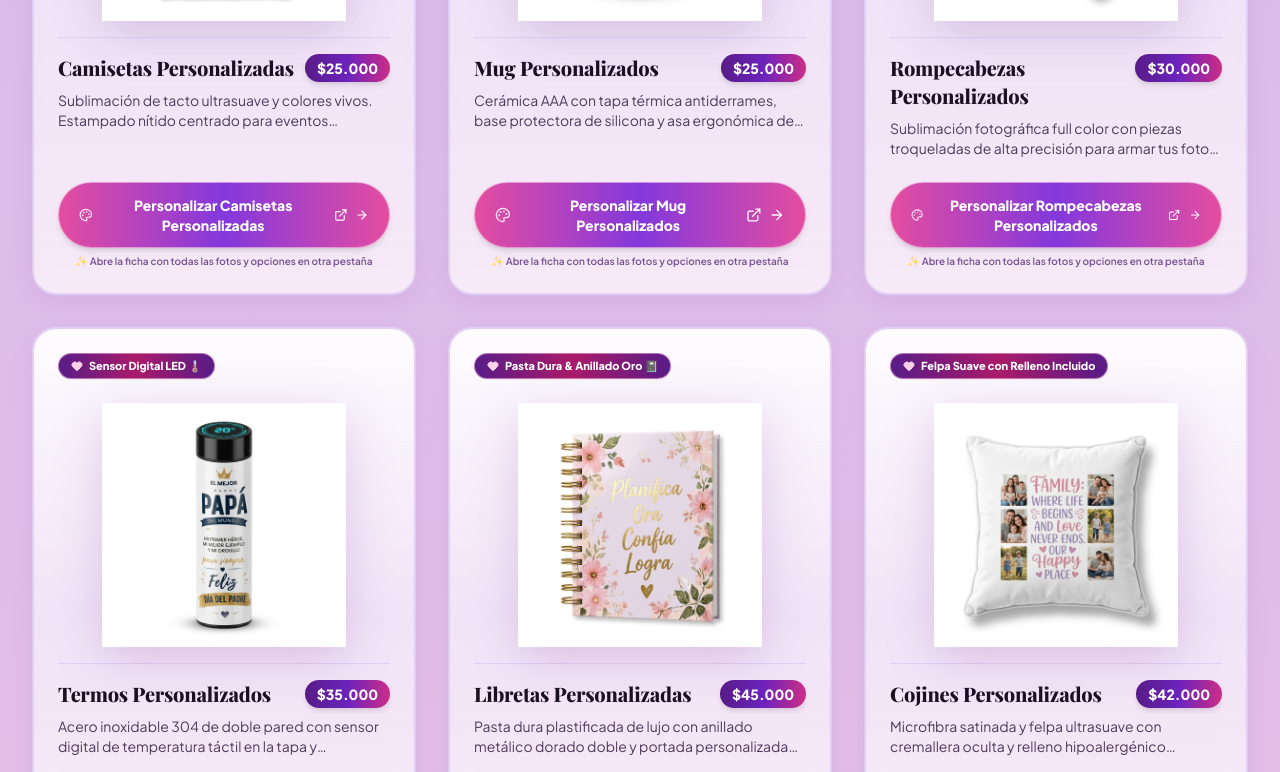
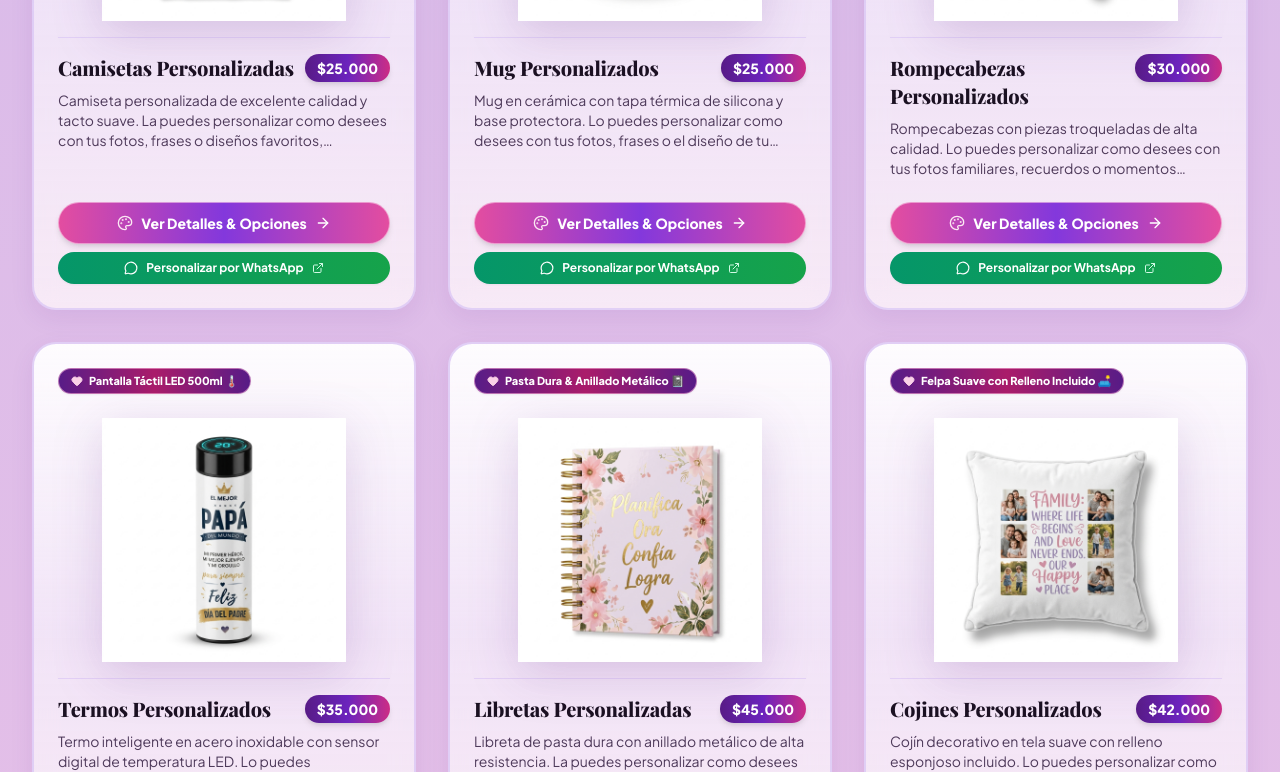
Before and after one commit to totalagroapps/sublimadosvg-shop, a React (Vite) app: page / in a window 1280 px wide. Shown: the part 1320-2092 px from the top of the page. Built offline with nearby package versions, Linux system fonts and the light colour scheme.

Commit message:
feat: simplificar descripciones a lo basico, incluir tallas familiares, remover subida de imagenes y agregar boton directo a WhatsApp para personalizar

```diff
--- a/src/components/HeroCarousel.tsx
+++ b/src/components/HeroCarousel.tsx
@@ -1,7 +1,7 @@
 import React from 'react';
-import { Sparkles, ArrowRight, ExternalLink, Heart, Palette } from 'lucide-react';
+import { Sparkles, ArrowRight, ExternalLink, Heart, Palette, MessageCircle } from 'lucide-react';
 import type { Product } from '../types';
-import { formatPrice } from '../data/products';
+import { formatPrice, STORE_CONFIG } from '../data/products';
 
 interface HeroCarouselProps {
   products: Product[];
@@ -23,8 +23,8 @@ const SHAPED_PRODUCTS: ShapedProductItem[] = [
     id: 'shape-camisetas',
     name: 'Camisetas Personalizadas',
     productId: 'prod-camiseta-ajolote-cumple',
-    badge: 'Tallas Familiares (Bebés a Adultos)',
-    description: 'Sublimación de tacto ultrasuave y colores vivos. Estampado nítido centrado para eventos familiares y cumpleaños.',
+    badge: 'Tallas desde Pequeños hasta Adultos 👕',
+    description: 'Camiseta personalizada de excelente calidad y tacto suave. La puedes personalizar como desees con tus fotos, frases o diseños favoritos, manejando varias tallas desde pequeños hasta adultos.',
     price: 25000,
     image: '/forma-producto-camiseta.jpg',
   },
@@ -32,8 +32,8 @@ const SHAPED_PRODUCTS: ShapedProductItem[] = [
     id: 'shape-mugs',
     name: 'Mug Personalizados',
     productId: 'prod-mug-tapa-silicona-imparable',
-    badge: 'Tapa Silicona & Asa Corazón ❤️',
-    description: 'Cerámica AAA con tapa térmica antiderrames, base protectora de silicona y asa ergonómica de corazón.',
+    badge: 'Tapa Silicona Antiderrames ☕',
+    description: 'Mug en cerámica con tapa térmica de silicona y base protectora. Lo puedes personalizar como desees con tus fotos, frases o el diseño de tu elección.',
     price: 25000,
     image: '/forma-producto-mug.jpg',
   },
@@ -41,8 +41,8 @@ const SHAPED_PRODUCTS: ShapedProductItem[] = [
     id: 'shape-rompecabezas',
     name: 'Rompecabezas Personalizados',
     productId: 'prod-rompecabezas-a4',
-    badge: 'Amor en Cada Pieza ♡',
-    description: 'Sublimación fotográfica full color con piezas troqueladas de alta precisión para armar tus fotos familiares.',
+    badge: 'Piezas Troqueladas de Alta Calidad 🧩',
+    description: 'Rompecabezas con piezas troqueladas de alta calidad. Lo puedes personalizar como desees con tus fotos familiares, recuerdos o momentos favoritos.',
     price: 30000,
     image: '/forma-producto-rompecabezas.jpg',
   },
@@ -50,8 +50,8 @@ const SHAPED_PRODUCTS: ShapedProductItem[] = [
     id: 'shape-termos',
     name: 'Termos Personalizados',
     productId: 'prod-termo-inteligente-cero',
-    badge: 'Sensor Digital LED 🌡️',
-    description: 'Acero inoxidable 304 de doble pared con sensor digital de temperatura táctil en la tapa y aislamiento al vacío.',
+    badge: 'Pantalla Táctil LED 500ml 🌡️',
+    description: 'Termo inteligente en acero inoxidable con sensor digital de temperatura LED. Lo puedes personalizar como desees con tus fotos, nombres o diseños favoritos.',
     price: 35000,
     image: '/forma-producto-termo.jpg',
   },
@@ -59,8 +59,8 @@ const SHAPED_PRODUCTS: ShapedProductItem[] = [
     id: 'shape-libretas',
     name: 'Libretas Personalizadas',
     productId: 'prod-agenda-personalizada-fe',
-    badge: 'Pasta Dura & Anillado Oro 📓',
-    description: 'Pasta dura plastificada de lujo con anillado metálico dorado doble y portada personalizada con tu nombre.',
+    badge: 'Pasta Dura & Anillado Metálico 📓',
+    description: 'Libreta de pasta dura con anillado metálico de alta resistencia. La puedes personalizar como desees con tu nombre, fotos, dedicatorias o portada a tu gusto.',
     price: 45000,
     image: '/forma-producto-libreta.jpg',
   },
@@ -68,8 +68,8 @@ const SHAPED_PRODUCTS: ShapedProductItem[] = [
     id: 'shape-cojines',
     name: 'Cojines Personalizados',
     productId: 'prod-cojin-personalizado',
-    badge: 'Felpa Suave con Relleno Incluido',
-    description: 'Microfibra satinada y felpa ultrasuave con cremallera oculta y relleno hipoalergénico esponjoso.',
+    badge: 'Felpa Suave con Relleno Incluido 🛋️',
+    description: 'Cojín decorativo en tela suave con relleno esponjoso incluido. Lo puedes personalizar como desees con tus fotos familiares, fechas especiales o dedicatorias.',
     price: 42000,
     image: '/forma-producto-cojin.jpg',
   },
@@ -105,7 +105,7 @@ export const HeroCarousel: React.FC<HeroCarouselProps> = ({
           </h2>
 
           <p className="text-xs sm:text-sm md:text-base text-slate-700 mt-2 font-medium">
-            Cada producto presentado en su forma física exacta, con su diseño centrado y nítido. Toca cualquier artículo para abrir su ficha completa y comenzar a personalizar con tus fotos y frases en otra pestaña.
+            Cada producto en su silueta física auténtica con estampado centrado y nítido. Puedes personalizarlo como desees y coordinar tu diseño directamente por WhatsApp.
           </p>
         </div>
 
@@ -113,14 +113,9 @@ export const HeroCarousel: React.FC<HeroCarouselProps> = ({
         <div className="grid grid-cols-1 sm:grid-cols-2 lg:grid-cols-3 gap-6 sm:gap-8">
           {SHAPED_PRODUCTS.map((item) => {
             return (
-              <a
+              <div
                 key={item.id}
-                href={`#producto-${item.productId}`}
-                target="_blank"
-                rel="noopener noreferrer"
-                onClick={() => handleItemClick(item.productId)}
-                className="group relative rounded-3xl bg-gradient-to-b from-white/95 via-purple-50/70 to-pink-50/80 backdrop-blur-md border-2 border-purple-200/90 hover:border-pink-500 p-5 sm:p-6 shadow-[0_8px_25px_rgba(88,28,135,0.08)] hover:shadow-[0_16px_35px_rgba(219,39,119,0.3)] hover:-translate-y-1.5 transition-all duration-300 flex flex-col justify-between cursor-pointer text-slate-800"
-                title={`Personalizar ${item.name} en otra pestaña`}
+                className="group relative rounded-3xl bg-gradient-to-b from-white/95 via-purple-50/70 to-pink-50/80 backdrop-blur-md border-2 border-purple-200/90 hover:border-pink-500 p-5 sm:p-6 shadow-[0_8px_25px_rgba(88,28,135,0.08)] hover:shadow-[0_16px_35px_rgba(219,39,119,0.3)] hover:-translate-y-1.5 transition-all duration-300 flex flex-col justify-between text-slate-800"
               >
                 {/* Floating Badge */}
                 <div className="flex items-center justify-between gap-2 mb-2">
@@ -131,7 +126,11 @@ export const HeroCarousel: React.FC<HeroCarouselProps> = ({
                 </div>
 
                 {/* The Pure Product Shape Visual (No oval frame, perfectly straight and centered) */}
-                <div className="relative w-full aspect-square max-w-[240px] sm:max-w-[260px] mx-auto flex items-center justify-center p-2 my-2">
+                <div
+                  onClick={() => handleItemClick(item.productId)}
+                  className="relative w-full aspect-square max-w-[240px] sm:max-w-[260px] mx-auto flex items-center justify-center p-2 my-2 cursor-pointer"
+                  title={`Ver detalle de ${item.name}`}
+                >
                   <img
                     src={item.image}
                     alt={item.name}
@@ -144,7 +143,10 @@ export const HeroCarousel: React.FC<HeroCarouselProps> = ({
                 <div className="pt-4 border-t border-purple-200/80 flex flex-col justify-between flex-1">
                   <div>
                     <div className="flex items-start justify-between gap-2">
-                      <h3 className="font-heading font-black text-lg sm:text-xl text-slate-900 group-hover:text-pink-600 transition-colors leading-tight">
+                      <h3
+                        onClick={() => handleItemClick(item.productId)}
+                        className="font-heading font-black text-lg sm:text-xl text-slate-900 group-hover:text-pink-600 transition-colors leading-tight cursor-pointer"
+                      >
                         {item.name}
                       </h3>
                       <span className="shrink-0 px-3 py-1 rounded-full bg-gradient-to-r from-purple-800 via-purple-700 to-pink-600 text-white font-black text-xs sm:text-sm shadow-md">
@@ -152,26 +154,40 @@ export const HeroCarousel: React.FC<HeroCarouselProps> = ({
                       </span>
                     </div>
 
-                    <p className="text-xs sm:text-sm text-slate-600 mt-2 line-clamp-2 leading-relaxed font-normal">
+                    <p className="text-xs sm:text-sm text-slate-600 mt-2 line-clamp-3 leading-relaxed font-normal">
                       {item.description}
                     </p>
                   </div>
 
-                  {/* High Impact Brand Button (No plain white) */}
-                  <div className="mt-4 pt-2">
-                    <div className="w-full inline-flex items-center justify-center gap-2 px-5 py-3 rounded-full bg-gradient-to-r from-pink-500 via-purple-600 to-pink-500 group-hover:from-pink-600 group-hover:via-purple-700 group-hover:to-pink-500 text-white font-extrabold text-xs sm:text-sm shadow-md group-hover:shadow-xl group-hover:scale-[1.02] transition-all border border-pink-200/60 text-center">
+                  {/* Actions: View Details & WhatsApp Personalization */}
+                  <div className="mt-4 pt-2 flex flex-col gap-2">
+                    {/* Botón para ver ficha completa con tallas, colores y configuración */}
+                    <button
+                      type="button"
+                      onClick={() => handleItemClick(item.productId)}
+                      className="w-full inline-flex items-center justify-center gap-2 px-4 py-2.5 rounded-full bg-gradient-to-r from-pink-500 via-purple-600 to-pink-500 hover:from-pink-600 hover:via-purple-700 hover:to-pink-500 text-white font-extrabold text-xs sm:text-sm shadow-md hover:shadow-xl group-hover:scale-[1.02] transition-all border border-pink-200/60 text-center"
+                    >
                       <Palette className="w-4 h-4 text-pink-100" />
-                      <span>Personalizar {item.name}</span>
-                      <ExternalLink className="w-4 h-4 text-white group-hover:translate-x-0.5 transition-transform" />
+                      <span>Ver Detalles & Opciones</span>
                       <ArrowRight className="w-4 h-4 text-white" />
-                    </div>
+                    </button>
 
-                    <span className="block text-center text-[10px] text-purple-900/70 font-semibold mt-1.5">
-                      ✨ Abre la ficha con todas las fotos y opciones en otra pestaña
-                    </span>
+                    {/* Botón directo a WhatsApp para personalizar */}
+                    <a
+                      href={`https://wa.me/${STORE_CONFIG.whatsappNumber}?text=${encodeURIComponent(
+                        `¡Hola VG Personalizados! 👋 Deseo personalizar el producto "${item.name}". ¿Me pueden ayudar con el diseño?`
+                      )}`}
+                      target="_blank"
+                      rel="noopener noreferrer"
+                      className="w-full inline-flex items-center justify-center gap-2 px-4 py-2 rounded-full bg-gradient-to-r from-emerald-600 to-green-600 hover:from-emerald-700 hover:to-green-700 text-white font-bold text-xs shadow-sm hover:shadow-md transition-all text-center"
+                    >
+                      <MessageCircle className="w-3.5 h-3.5 text-white" />
+                      <span>Personalizar por WhatsApp</span>
+                      <ExternalLink className="w-3 h-3 text-emerald-100" />
+                    </a>
                   </div>
                 </div>
-              </a>
+              </div>
             );
           })}
         </div>
--- a/src/data/products.ts
+++ b/src/data/products.ts
@@ -40,16 +40,16 @@ export const INITIAL_PRODUCTS: Product[] = [
   },
   {
     id: 'prod-camiseta-ajolote-cumple',
-    name: 'Camiseta Personalizada para tus Eventos (Temática Ajolote)',
+    name: 'Camisetas Personalizadas (Tallas para Toda la Familia)',
     category: 'camisetas',
     price: 25000,
     originalPrice: 32000,
-    description: 'Camiseta personalizada para tus eventos y fiestas de cumpleaños. Manejamos tallas para toda la familia (bebés, niños, damas y caballeros) para que todos vayan combinados a la celebración. Estampado nítido a todo color con nombre y edad.',
+    description: 'Camiseta personalizada de excelente calidad y tacto suave. La puedes personalizar como desees con fotos, frases o personajes, manejando varias tallas desde pequeños (bebés y niños) hasta adultos.',
     features: [
       'Manejamos tallas para toda la familia (bebés, niños y adultos)',
-      'Sublimación full color de alta definición',
-      'Personalizada con nombre y edad del festejado/a',
-      'Tejido fresco y cómodo de tacto algodón',
+      'Sublimación full color de alta definición y tacto suave',
+      'Personalizada como desees con fotos, frases o diseños',
+      'Tejido fresco, cómodo y resistente al lavado',
     ],
     image: '/prod-camiseta-ajolote.jpg',
     mockupType: 'tshirt',
@@ -134,11 +134,11 @@ export const INITIAL_PRODUCTS: Product[] = [
   },
   {
     id: 'prod-mug-tapa-silicona-imparable',
-    name: 'Mug Personalizado Tapa de Silicona ("En Modo Imparable")',
+    name: 'Mug Personalizados con Tapa de Silicona',
     category: 'mugs-silicona',
     price: 25000,
     originalPrice: 32000,
-    description: 'Mug personalizado en cerámica premium AAA (11oz) con tapa térmica y base de silicona, además de una encantadora asa en forma de corazón. La tapa de silicona conserva el calor de tu café o té y evita salpicaduras, mientras que la base antideslizante protege tus superficies y amortigua golpes. Personalizable con diseño Flork "En Modo: Imparable", fotos o dedicatorias.',
+    description: 'Mug en cerámica con tapa térmica de silicona y base protectora antiderrames. Lo puedes personalizar como desees con tus fotos, frases o el diseño de tu elección.',
     features: [
       'Tapa de silicona térmica que mantiene la temperatura y evita salpicaduras',
       'Base de silicona protectora y antideslizante que amortigua golpes',
@@ -384,16 +384,16 @@ export const INITIAL_PRODUCTS: Product[] = [
   // --- TERMOS INTELIGENTES PERSONALIZADOS ---
   {
     id: 'prod-termo-inteligente-cero',
-    name: 'Termo Inteligente Personalizado (Personalízalo Desde Cero)',
+    name: 'Termos Personalizados con Sensor LED',
     category: 'termos',
     price: 35000,
     originalPrice: 45000,
-    description: 'Termo inteligente en acero inoxidable 304 (500ml) con sensor digital de temperatura LED táctil en la tapa. Este es el producto para personalizar desde cero: sube tus fotos favoritas, frases, dedicatorias o logos corporativos. Mantiene tus bebidas frías por 24h o calientes por 12h indicando la temperatura exacta con solo tocar la tapa. Incluye diseño personalizado sin costo adicional.',
+    description: 'Termo inteligente en acero inoxidable con sensor digital de temperatura LED táctil en la tapa. Lo puedes personalizar como desees con fotos, nombres, frases o diseños favoritos.',
     features: [
       'Pantalla LED táctil en la tapa que muestra la temperatura en tiempo real',
       'Acero inoxidable 304 de doble pared con aislamiento al vacío',
-      'Conserva bebidas calientes por 12h y frías por 24h',
-      'Personalizado desde cero con tus fotos, nombres y dedicatorias',
+      'Conserva bebidas frías o calientes por horas',
+      'Personalizado como desees con tus fotos, nombres o dedicatorias',
       'Incluye filtro infusor de acero y cierre 100% hermético antiderrames',
     ],
     image: '/prod-termo-familia-frase.jpg',
@@ -499,20 +499,20 @@ export const INITIAL_PRODUCTS: Product[] = [
   // --- AGENDAS PERSONALIZADAS ---
   {
     id: 'prod-agenda-personalizada-fe',
-    name: 'Agendas Personalizadas Pasta Dura "Planifica, Ora, Confía, Logra"',
+    name: 'Libretas Personalizadas',
     category: 'agendas',
     price: 45000,
     originalPrice: 55000,
-    description: 'Agenda ejecutiva de lujo con portada personalizada con tu nombre y arreglos florales. Diseños: "Todo tiene su tiempo" (Eclesiastés 3:11), "Sueña, Planifica, Ora, Hazlo", "Planifica, Ora, Confía, Logra".',
+    description: 'Libreta de pasta dura con anillado metálico de alta resistencia. La puedes personalizar como desees con tu nombre, fotos, dedicatorias o portada a tu gusto.',
     features: [
-      'Pasta dura plastificada brillante antirrayaduras',
-      'Anillado doble alambre metálico dorado de lujo',
-      'Hojas interiores decoradas con citas inspiradoras',
-      'Personalizada con tu nombre en la portada',
+      'Pasta dura plastificada resistente antirrayaduras',
+      'Anillado doble metálico de alta resistencia',
+      'Hojas interiores de excelente calidad para tus notas',
+      'Personalizada como desees con nombre, portada o fotos',
     ],
     image: '/prod-agendas-fe.webp',
     mockupType: 'puzzle',
-    badge: 'Edición Exclusiva 📓',
+    badge: 'Pasta Dura & Anillado 📓',
     rating: 5.0,
     reviewsCount: 115,
   },
@@ -520,20 +520,20 @@ export const INITIAL_PRODUCTS: Product[] = [
   // --- COJINES ---
   {
     id: 'prod-cojin-personalizado',
-    name: 'Cojín Decorativo con Mensajes y Fotos (40x40 cm)',
+    name: 'Cojines Personalizados',
     category: 'cojines',
     price: 42000,
     originalPrice: 52000,
-    description: 'Cojín de felpa suave o microfibra satinada con cremallera oculta y relleno hipoalergénico incluido. Estampa tus fotos familiares, fechas especiales o frases de fe.',
+    description: 'Cojín decorativo en tela suave con relleno esponjoso incluido. Lo puedes personalizar como desees con tus fotos familiares, fechas especiales o dedicatorias.',
     features: [
       'Funda desmontable y lavable en lavadora',
       'Incluye relleno hipoalergénico suave y esponjoso',
       'Cremallera invisible reforzada',
-      'Estampado full color a una o dos caras',
+      'Personalizado como desees con fotos, fechas o dedicatorias',
     ],
     image: '/prod-cojin-decorativo.webp',
     mockupType: 'pillow',
-    badge: 'Confort & Amor',
+    badge: 'Felpa Suave & Relleno 🛋️',
     rating: 4.8,
     reviewsCount: 52,
   },
@@ -541,22 +541,21 @@ export const INITIAL_PRODUCTS: Product[] = [
   // --- ROMPECABEZAS ---
   {
     id: 'prod-rompecabezas-a4',
-    name: 'Rompecabezas Personalizado con tus Fotos (Mascotas, Familia y Momentos Especiales)',
+    name: 'Rompecabezas Personalizados',
     category: 'rompecabezas',
     price: 30000,
     originalPrice: 38000,
-    description: 'Rompecabezas personalizado por sublimación de alta definición con tus fotos favoritas, mascotas o recuerdos familiares («Pequeños momentos, grandes recuerdos»). Estampado nítido a todo color con acabado brillante y duradero. Troquelado de precisión para armar y divertirse en familia o conservar como un recuerdo decorativo inolvidable. Amor en cada pieza ♡. Incluye diseño previo para tu aprobación.',
+    description: 'Rompecabezas con piezas troqueladas de alta calidad. Lo puedes personalizar como desees con tus fotos familiares, recuerdos o momentos favoritos.',
     features: [
       'Sublimación fotográfica full color de alta definición y brillo',
-      'Personalizado con tus fotos de mascotas, familia, viajes o momentos inolvidables',
+      'Personalizado como desees con tus fotos o dedicatorias',
       'Piezas troqueladas con encaje suave y preciso',
-      'Incluye guía o vista previa digital para tu aprobación antes de estampar',
-      '«Pequeños momentos, grandes recuerdos» · Amor en cada pieza ♡',
+      'Incluye vista previa digital para tu aprobación antes de estampar',
     ],
     image: '/prod-rompecabezas-personalizado.jpg',
     gallery: ['/prod-rompecabezas-personalizado.jpg', '/prod-rompecabezas-a4.webp'],
     mockupType: 'puzzle',
-    badge: 'Amor en Cada Pieza ♡',
+    badge: 'Piezas Troqueladas 🧩',
     rating: 5.0,
     reviewsCount: 148,
   },
```
Also changed, not shown: src/components/ProductDetailPage.tsx (+66 -137 lines).
